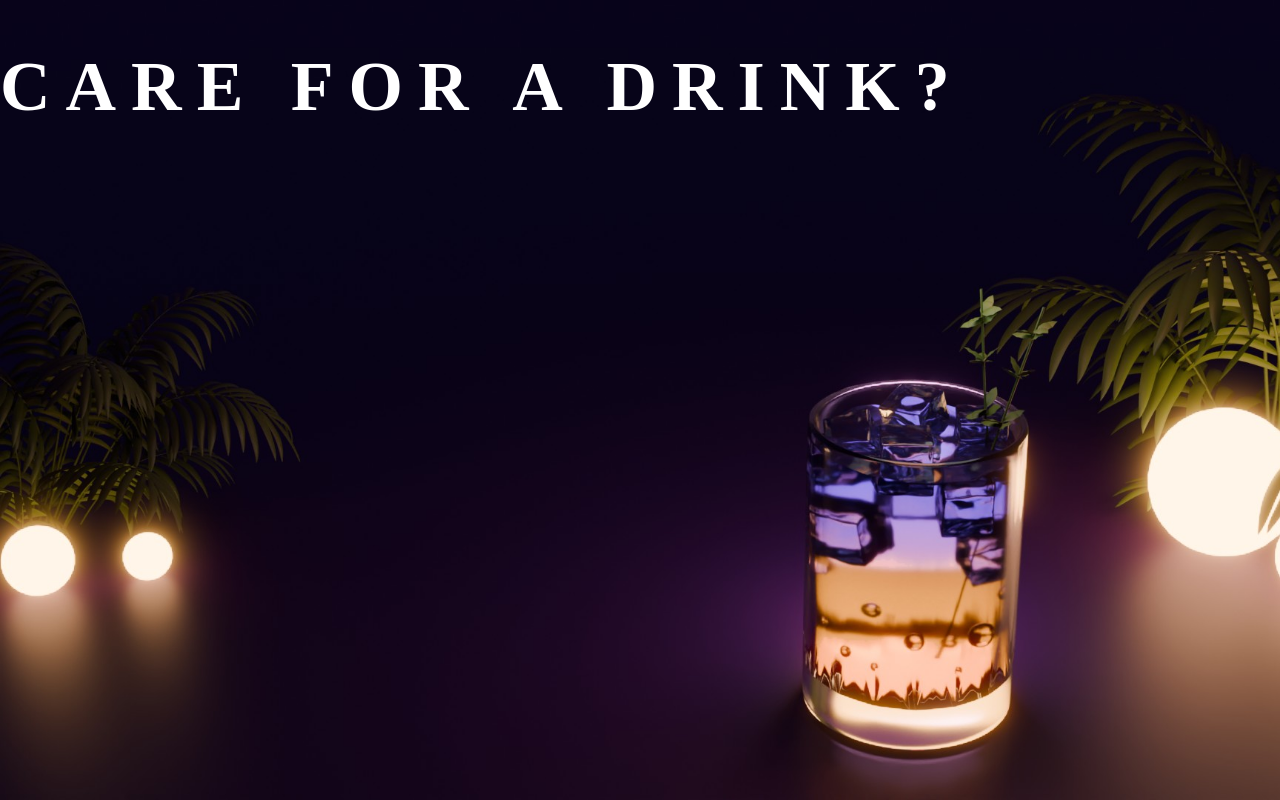
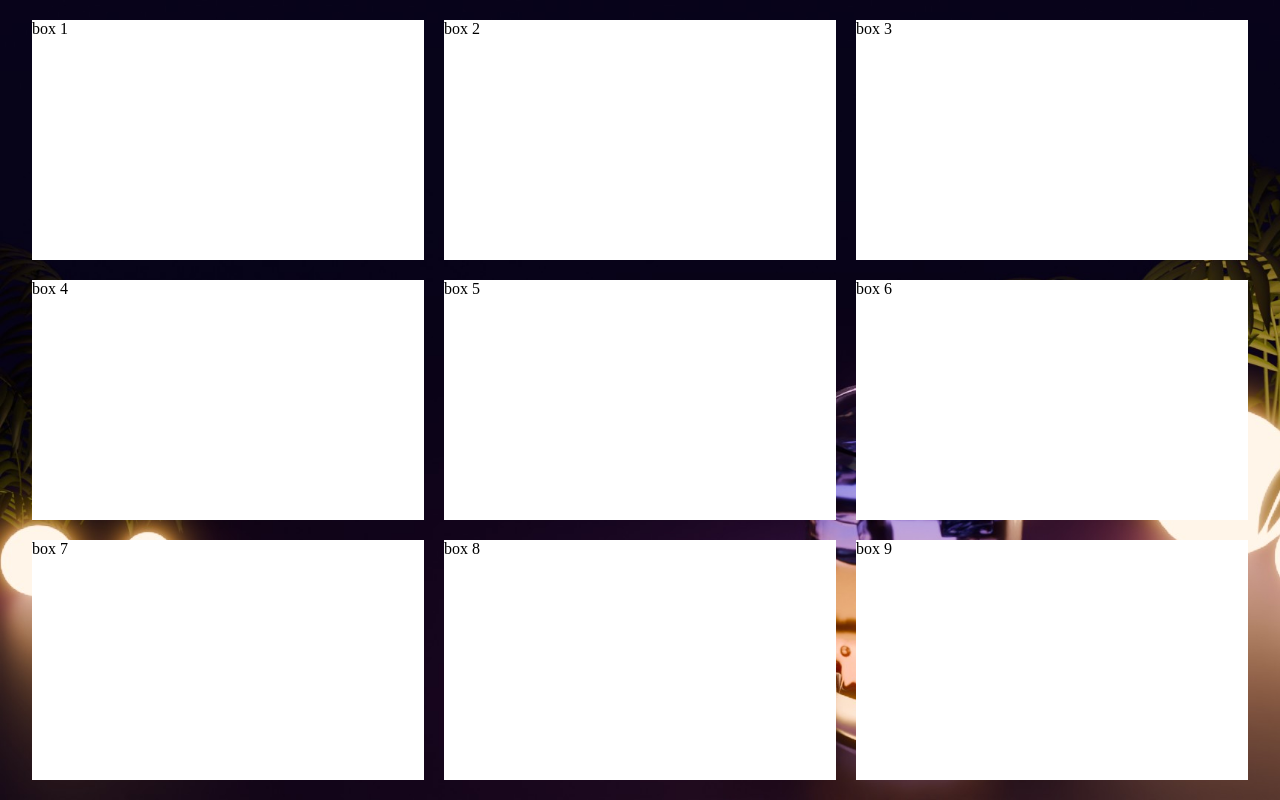
Before and after one commit to Sarah1802/kyoto-fizz, a plain HTML site: page index.html in a window 1280 px wide. Drawn offline with Linux system fonts and the light colour scheme; a web font is replaced by a local one.

Commit message:
added grid layout for light particles + centered with flexbox

```diff
--- a/index.html
+++ b/index.html
@@ -11,15 +11,17 @@
 </head>
 <body>
     <div class="page1">
-        <h1>CARE FOR A DRINK?</h1>
-        <div></div>
-        <div></div>
-        <div></div>
-        <div></div>
-        <div></div>
-        <div></div>
-        <div></div>
-        <div></div>
+        <div class="grid-container">
+            <div>box 1</div>
+            <div>box 2</div>
+            <div>box 3</div>
+            <div>box 4</div>
+            <div>box 5</div>
+            <div>box 6</div>
+            <div>box 7</div>
+            <div>box 8</div>
+            <div>box 9</div>
+        </div>
     </div>
 
 </body>
--- a/stylesheet.css
+++ b/stylesheet.css
@@ -3,16 +3,38 @@
     left: 0px;
     right: 0px;
     top: 0px;
-    height: 100%;
+    height: 100vh;
+    width: 100vw;
     background-image: url(kyotofizz.jpg);
     background-repeat: no-repeat;
     background-size: cover;
+    display: flex;
+    justify-content: center;
+    align-items: center;
 }
 
 h1 {
-    font-family: "DatalegreyaThin";
+    font-family: "UniqueRegular";
     color: white;
-    font-weight: bold;
+    font-weight: normal;
     letter-spacing: 15px;
     font-size: 70px;
 }
+
+p {
+    font-family: "DatalegreyaThin";
+    color: white;
+}
+
+.grid-container {
+    flex-basis: 95%;
+    height: 95%;
+    display: grid;
+    grid-template: repeat(3, 1fr) / repeat(3, 1fr);
+    gap: 20px;
+}
+
+.grid-container div {
+    background-color: white;
+
+}
```
